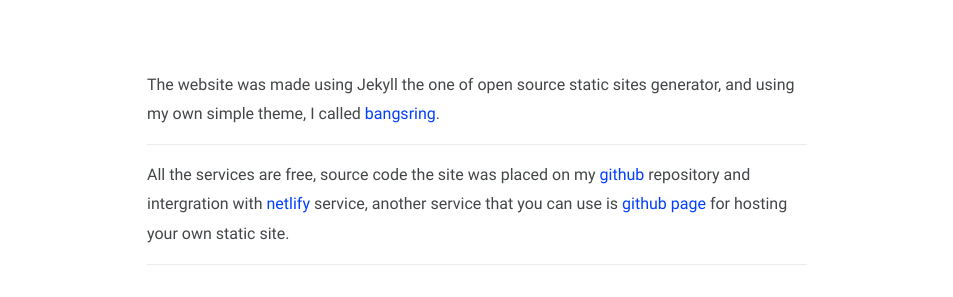
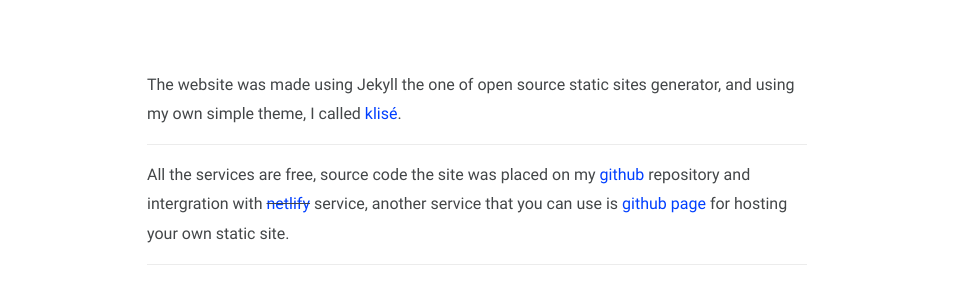
Before and after one commit to piharpi/piharpi.com, a Jekyll site: the page built from _posts/how-this-site-was-made/2018-09-28-how-this-site-was-made.md, in a window 1280 px wide and 900 px high. Shown: the part 323-620 px from the top of the window, without its empty margins (163-1116 px from the left). Built offline with Jekyll 4.4.1, drawn with Linux system fonts in a browser that asks for light colours; some web fonts are replaced.

Commit message:
:pencil2: fixing link

```diff
--- a/_posts/how-this-site-was-made/2018-09-28-how-this-site-was-made.md
+++ b/_posts/how-this-site-was-made/2018-09-28-how-this-site-was-made.md
@@ -6,11 +6,11 @@ tags: [blog, netlify, jekyll, github]
 description: All the services are free, a source code this site placed on github repository and intergration with netlify service, another service that you can use is github page for hosting your own static site.
 ---
 
-The website was made using Jekyll the one of open source static sites generator, and using my own simple theme, I called [bangsring](https://github.com/piharpi/bangsring).
+The website was made using Jekyll the one of open source static sites generator, and using my own simple theme, I called [klisé](https://github.com/piharpi/klise).
 
 <hr>
 
-All the services are free, source code the site was placed on my [github](https://github.com/piharpi/mahendrata.now.sh) repository and intergration with [netlify](https://netlify.com) service, another service that you can use is [github page](https://pages.github.com/) for hosting your own static site.
+All the services are free, source code the site was placed on my [github](https://github.com/piharpi/mahendrata.now.sh) repository and intergration with ~~[netlify](https://netlify.com)~~ service, another service that you can use is [github page](https://pages.github.com/) for hosting your own static site.
 
 <hr>
 
```
Also changed, not shown: about.md (+3 -3 lines).
